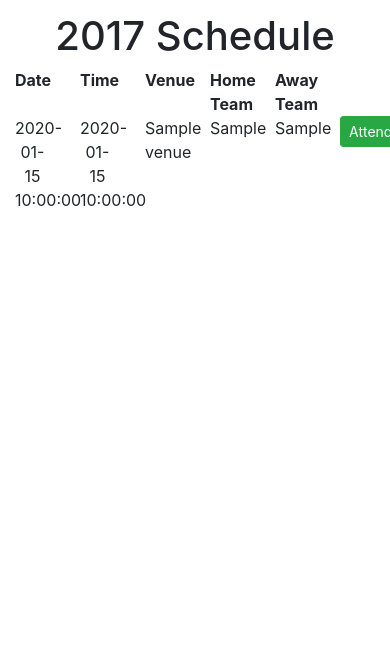
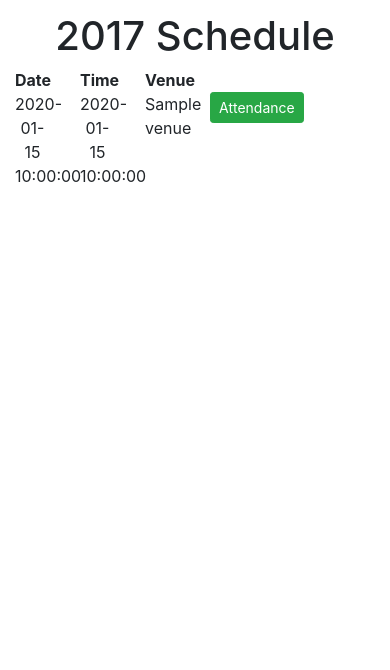
Before and after one commit to VTHoop/RichmondCouchPotatoes, a Flask app: template src/templates/home.html in a window 390 px wide; the page is wider, and only the part inside the window is pictured. Shown: the part 174-844 px from the top of that part. Run offline with Flask 2, Linux system fonts and the light colour scheme; the template is opened without the code that fills it: most values are stand-ins (such as "Sample title", 1, 10 or a date in 2020); some libraries are stand-ins or nearby versions.

Commit message:
mobile hide columns

```diff
--- a/src/static/css/main.css
+++ /dev/null
@@ -1,10 +0,0 @@
-//small screen sizes
-@media (max-width: 991px) {
-    .mobile-only {
-        display:block !important;
-    }
-
-    .desktop-only {
-        display:none !important;
-    }
-}
--- a/src/templates/base.html
+++ b/src/templates/base.html
@@ -2,7 +2,7 @@
 <html lang="en">
 <head>
     <meta charset="utf-8">
-    <meta name="viewport" content="width=device-width, initial-scale=1, shrink-to-fit=no">
+    <meta name="viewport" content="width=device-width, initial-scale=1.0, shrink-to-fit=no">
     <meta name="description" content="">
     <meta name="author" content="">
     <link rel="icon" href="../../favicon.ico">
@@ -15,6 +15,14 @@
 
     <!-- Custom styles for this template -->
     <link rel="stylesheet" media="screen" href="{{ url_for('static', filename='css/main.css') }}">
+
+    <style>
+     @media screen and (min-width: 0px) and (max-width: 720px) {
+          #facebook { display: none; }
+          .mobile-hide{ display: none; }
+        }
+
+    </style>
 </head>
 
 <body>
--- a/src/templates/home.html
+++ b/src/templates/home.html
@@ -15,8 +15,8 @@
         <div class="col-2"><strong>Date</strong></div>
         <div class="col-2"><strong>Time</strong></div>
         <div class="col-2"><strong>Venue</strong></div>
-        <div class="col-2 desktop-only"><strong>Home Team</strong></div>
-        <div class="col-2 desktop-only"><strong>Away Team</strong></div>
+        <div class="col-2 mobile-hide"><strong>Home Team</strong></div>
+        <div class="col-2 mobile-hide"><strong>Away Team</strong></div>
         <div class="col-1"></div>
     </div>
     {% for game in games %}
@@ -24,8 +24,8 @@
         <div class="col-2">{{ game.date }}</div>
         <div class="col-2">{{ game.time }}</div>
         <div class="col-2">{{ game.venue }}</div>
-        <div class="col-2 desktop-only">{{ game.home_team }}</div>
-        <div class="col-2 desktop-only">{{ game.away_team }}</div>
+        <div class="col-2 mobile-hide">{{ game.home_team }}</div>
+        <div class="col-2 mobile-hide">{{ game.away_team }}</div>
         <div class="col-1">
             <a type="button" class="btn btn-success btn-sm" href="{{ url_for('attendance.view_game', game_id=game._id) }}">
                 Attendance
```
